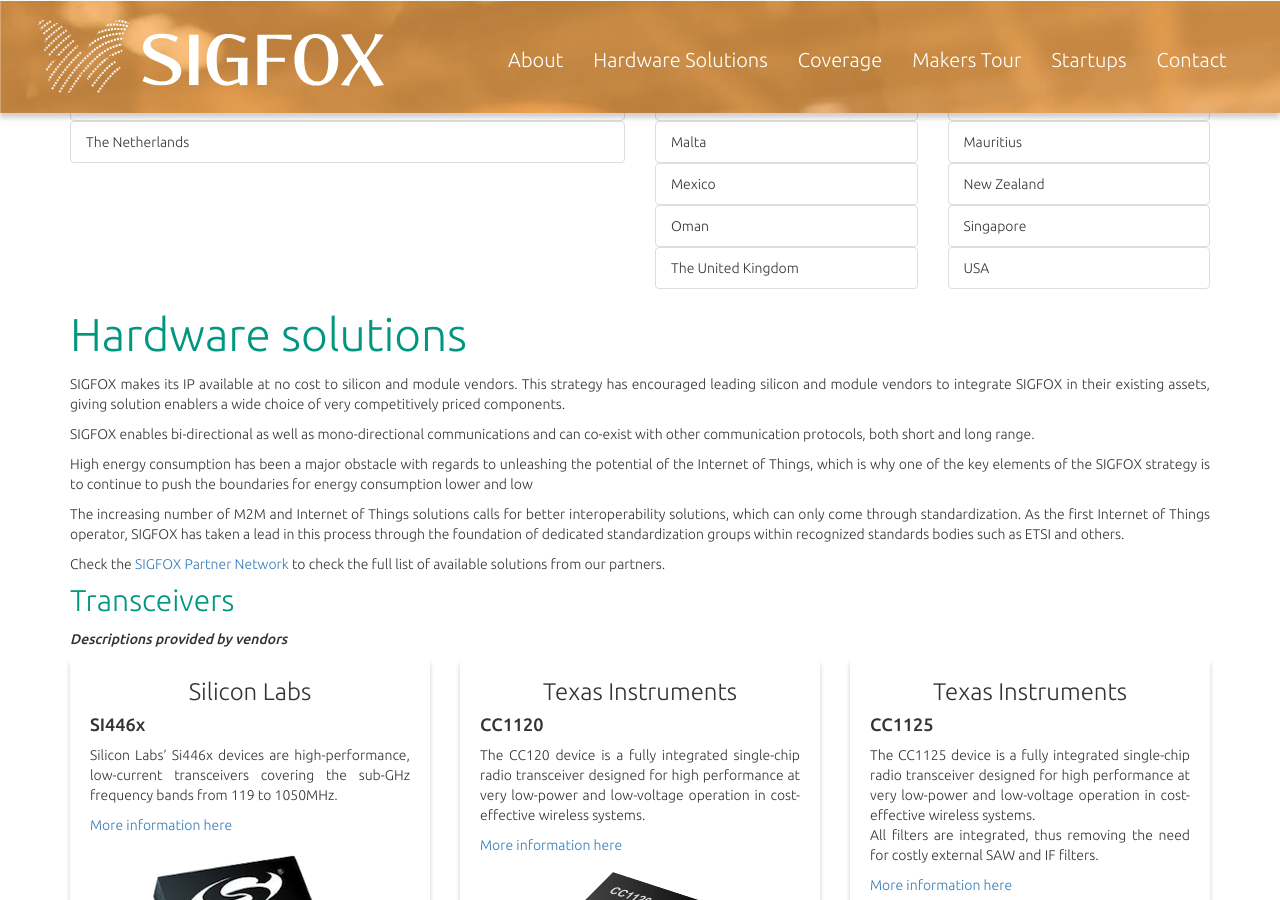
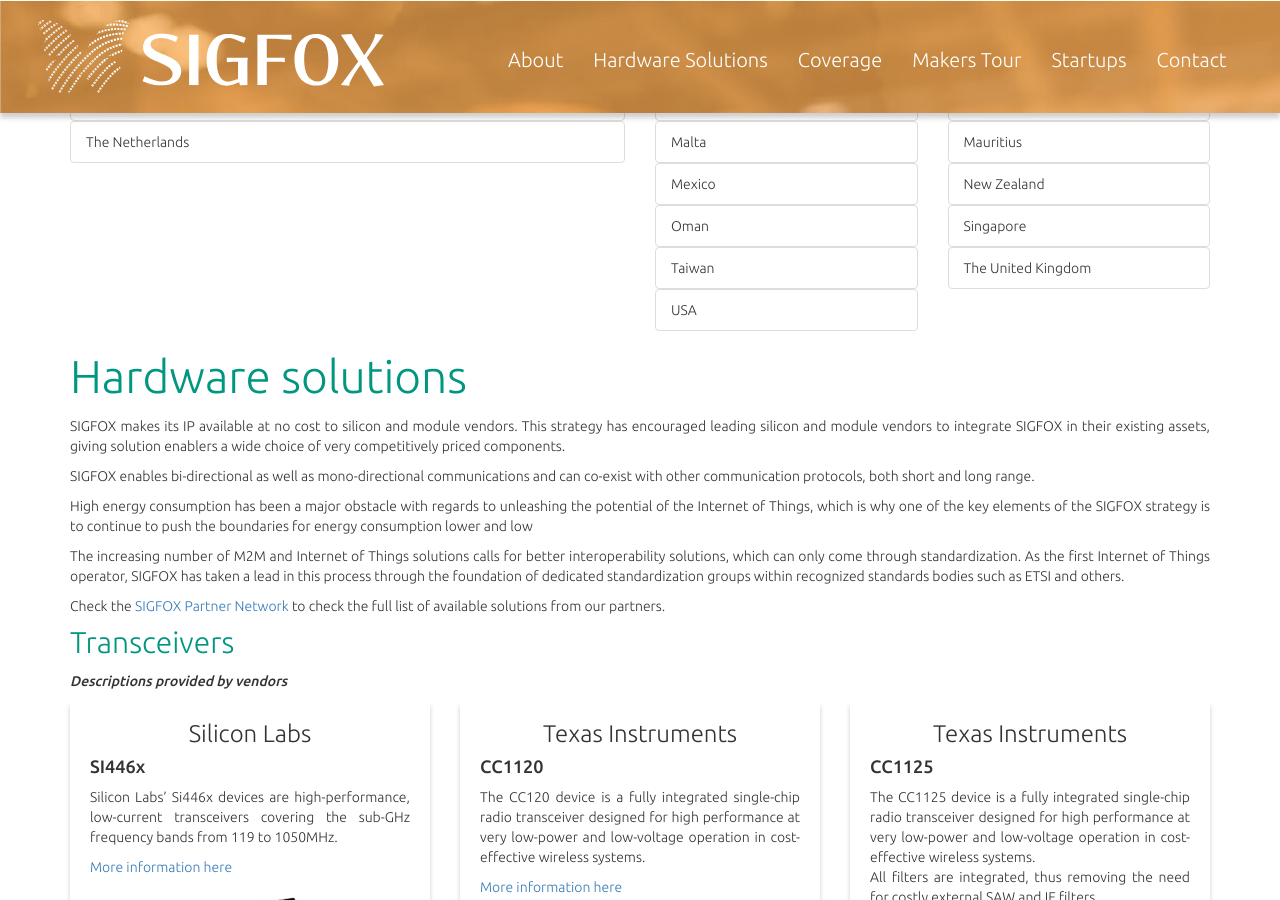
Before and after one commit to sigfox/makers.sigfox.com, a Jekyll site: the page built from index.html, in a window 1280 px wide and 900 px high, scrolled down 1451 px. Built offline with Jekyll 4.4.1, drawn with Linux system fonts in a browser that asks for light colours.

Commit message:
Coverage : Taiwan update

```diff
--- a/_data/coverage.yml
+++ b/_data/coverage.yml
@@ -48,3 +48,5 @@
     status: rollout
   - name: Singapore
     status: rollout
+  - name: Taiwan
+    status: rollout
```
